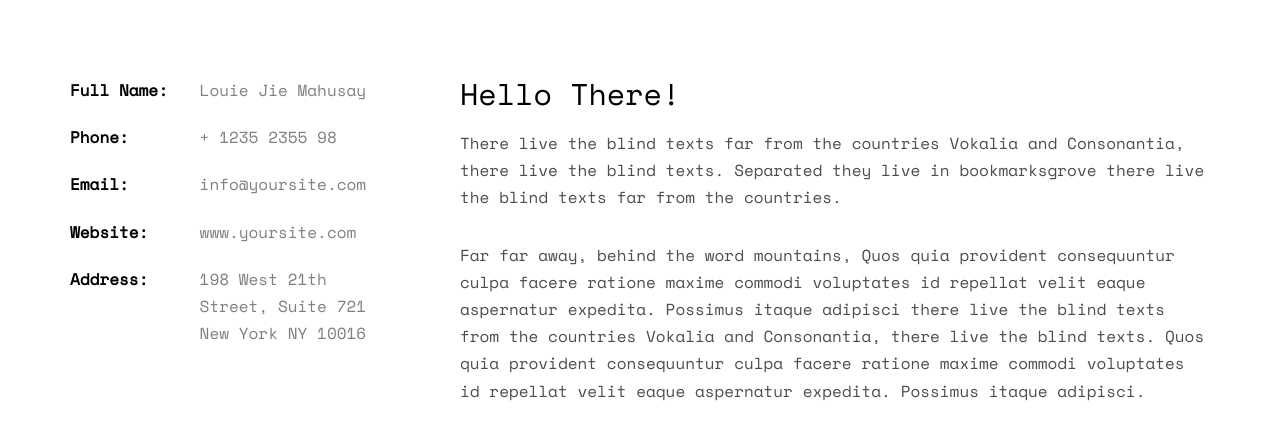
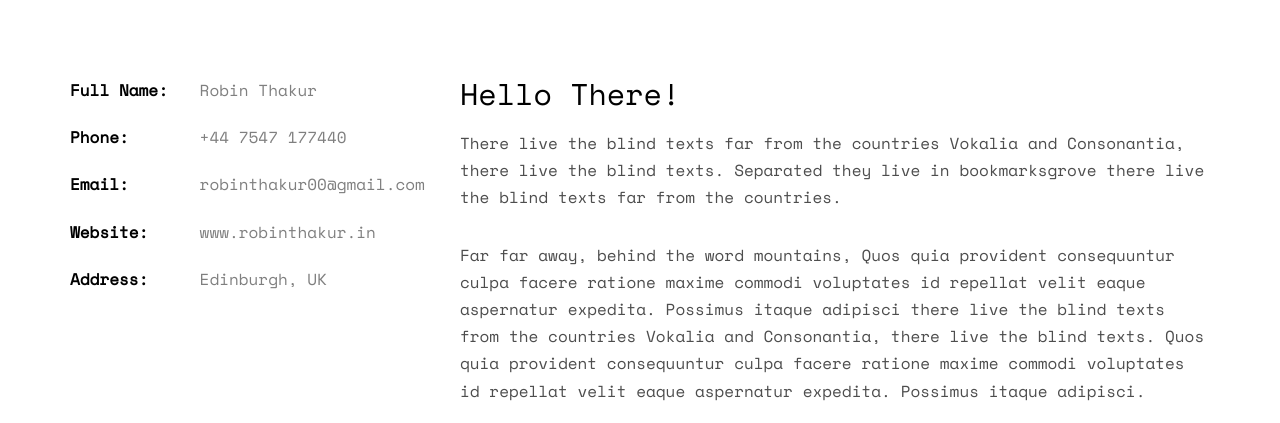
Before and after one commit to robinthakur00/portfolio-website-github-action, a plain HTML site: page index.html in a window 1280 px wide. Shown: the part 995-1418 px from the top of the page. Drawn offline with nearby package versions, Linux system fonts and the light colour scheme; some packages are replaced by stand-ins of ours; no server answers; files whose address does not match are found by name.

Commit message:
all files added

```diff
--- a/index.html
+++ b/index.html
@@ -3,7 +3,7 @@
 	<head>
 	<meta charset="utf-8">
 	<meta http-equiv="X-UA-Compatible" content="IE=edge">
-	<title>Profile &mdash; Free Website Template, Free HTML5 Template by freehtml5.co</title>
+	<title>Robin's Profolio Website</title>
 	<meta name="viewport" content="width=device-width, initial-scale=1">
 	<meta name="description" content="Free HTML5 Website Template by freehtml5.co" />
 	<meta name="keywords" content="free website templates, free html5, free template, free bootstrap, free website template, html5, css3, mobile first, responsive" />
@@ -79,11 +79,11 @@
 			<div class="row">
 				<div class="col-md-4">
 					<ul class="info">
-						<li><span class="first-block">Full Name:</span><span class="second-block">Louie Jie Mahusay</span></li>
-						<li><span class="first-block">Phone:</span><span class="second-block">+ 1235 2355 98</span></li>
-						<li><span class="first-block">Email:</span><span class="second-block">info@yoursite.com</span></li>
-						<li><span class="first-block">Website:</span><span class="second-block">www.yoursite.com</span></li>
-						<li><span class="first-block">Address:</span><span class="second-block">198 West 21th Street, Suite 721 New York NY 10016</span></li>
+						<li><span class="first-block">Full Name:</span><span class="second-block">Robin Thakur</span></li>
+						<li><span class="first-block">Phone:</span><span class="second-block">+44 7547 177440</span></li>
+						<li><span class="first-block">Email:</span><span class="second-block">robinthakur00@gmail.com</span></li>
+						<li><span class="first-block">Website:</span><span class="second-block">www.robinthakur.in</span></li>
+						<li><span class="first-block">Address:</span><span class="second-block">Edinburgh, UK</span></li>
 					</ul>
 				</div>
 				<div class="col-md-8">
@@ -606,7 +606,7 @@
 		<div class="container">
 			<div class="row">
 				<div class="col-md-12">
-					<p>&copy; 2017 Free HTML5 Template. All Rights Reserved. <br>Designed by <a href="http://freehtml5.co" target="_blank">FreeHTML5.co</a> Demo Images: <a href="http://unsplash.com" target="_blank">Unsplash</a></p>
+					<p>&copy; 2023. All Rights Reserved.</p>
 				</div>
 			</div>
 		</div>
```
